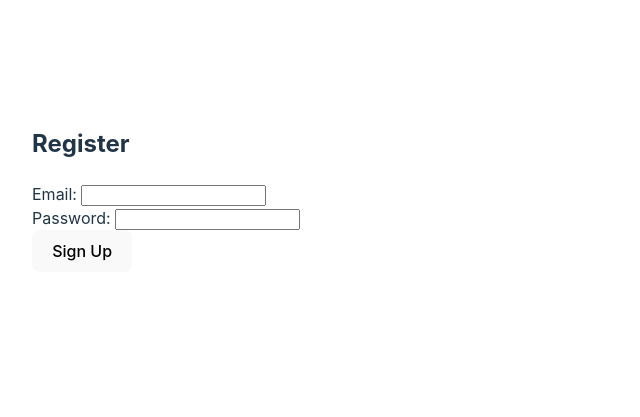
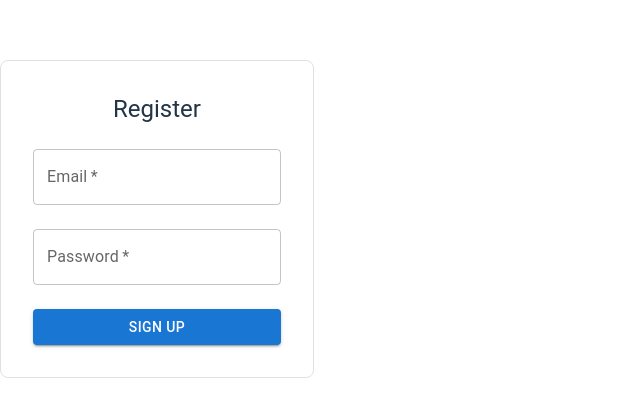
Before and after one commit to EASS-HIT-PART-A-2024-CLASS-VI/orBennyHomeTasker, a React (Vite) app in the folder frontend/: page /register in a window 1280 px wide. Shown: the part 201-618 px from the top of the page, without its empty margins (0-640 px from the left). Built offline with nearby package versions, Linux system fonts and the light colour scheme.

Commit message:
added material-ui and styled register page

```diff
--- a/frontend/package.json
+++ b/frontend/package.json
@@ -10,6 +10,9 @@
     "preview": "vite preview"
   },
   "dependencies": {
+    "@emotion/react": "^11.14.0",
+    "@emotion/styled": "^11.14.0",
+    "@mui/material": "^5.16.13",
     "react": "^18.3.1",
     "react-dom": "^18.3.1"
   },
--- a/frontend/src/Register.tsx
+++ b/frontend/src/Register.tsx
@@ -1,10 +1,23 @@
 import React, { useState } from "react";
 import { useNavigate } from "react-router-dom";
+import {
+    Button,
+    TextField,
+    Box,
+    Typography,
+    Stack,
+    Snackbar,
+    Alert
+} from "@mui/material";
 
 function Register() {
     const navigate = useNavigate();
     const [email, setEmail] = useState("");
     const [password, setPassword] = useState("");
+    //const [confirmPassword, setConfirmPassword] = useState("");
+    const [successOpen, setSuccessOpen] = useState(false);
+    const [errorOpen, setErrorOpen] = useState(false);
+    const [errorMsg, setErrorMsg] = useState("");
 
     const handleRegister = async (e: React.FormEvent) => {
         e.preventDefault();
@@ -18,41 +31,75 @@ function Register() {
                 const text = await response.text();
                 throw new Error(text || "Registration failed");
             }
-            alert("Registered successfully!");
-            navigate("/login"); // go to login page
+            setSuccessOpen(true);
+            setTimeout(() => navigate("/login"), 1500);//go to login page
         } catch (err) {
-            console.error(err);
-            alert("Registration failed");
+            setErrorOpen(true);
+            setErrorMsg((err as Error).message);
         }
     };
 
     return (
-        <div style={{ margin: "2rem" }}>
-            <h2>Register</h2>
+        <Box
+            sx={{
+                maxWidth: 400,
+                mx: "auto",
+                mt: 5,
+                p: 4,
+                border: "1px solid",
+                borderColor: "divider",
+                borderRadius: 2,
+            }}
+        >
+            <Typography variant="h5" mb={3} textAlign="center">
+                Register
+            </Typography>
             <form onSubmit={handleRegister}>
-                <div>
-                    <label>Email: </label>
-                    <input
+                <Stack spacing={3}>
+                    <TextField
+                        label="Email"
                         type="email"
+                        variant="outlined"
                         value={email}
                         onChange={(e) => setEmail(e.target.value)}
                         required
                     />
-                </div>
-
-                <div>
-                    <label>Password: </label>
-                    <input
+                    <TextField
+                        label="Password"
                         type="password"
+                        variant="outlined"
                         value={password}
                         onChange={(e) => setPassword(e.target.value)}
                         required
                     />
-                </div>
+                    <Button variant="contained" type="submit">
+                        Sign Up
+                    </Button>
+                </Stack>
+            </form>
 
-                <button type="submit">Sign Up</button>
-            </form>
-        </div>
+            {/* Success Snackbar */}
+            <Snackbar
+                open={successOpen}
+                autoHideDuration={3000}
+                onClose={() => setSuccessOpen(false)}
+            >
+                <Alert onClose={() => setSuccessOpen(false)} severity="success">
+                    Registered successfully!
+                </Alert>
+            </Snackbar>
+
+            {/* Error Snackbar */}
+            <Snackbar
+                open={errorOpen}
+                autoHideDuration={3000}
+                onClose={() => setErrorOpen(false)}
+            >
+                <Alert onClose={() => setErrorOpen(false)} severity="error">
+                    {errorMsg}
+                </Alert>
+            </Snackbar>
+        </Box>
     );
 }
 
--- a/frontend/src/main.tsx
+++ b/frontend/src/main.tsx
@@ -1,13 +1,25 @@
 import React from 'react';
 import ReactDOM from 'react-dom/client';
+import { ThemeProvider, createTheme } from '@mui/material/styles';
 import { BrowserRouter, Routes, Route } from "react-router-dom";
 import './index.css'
 import App from './App.tsx'
 import Login from './Login.tsx';
 import Register from './Register.tsx';
 
+const theme = createTheme({
+  // You can customize your palette, typography, etc. here
+  palette: {
+    primary: {
+      main: '#1976d2',
+    },
+    // ...
+  },
+});
+
 ReactDOM.createRoot(document.getElementById('root')!).render(
   <React.StrictMode>
+    <ThemeProvider theme={theme}>
       <BrowserRouter>
         <Routes>
           <Route path="/" element={<App />} />
@@ -15,5 +27,6 @@ ReactDOM.createRoot(document.getElementById('root')!).render(
           <Route path="/register" element={<Register />} />
         </Routes>
       </BrowserRouter>
+    </ThemeProvider>
   </React.StrictMode>,
 )
```
Also changed, not shown: frontend/tsconfig.app.json (+9 -5 lines), package.json (added, +9 -0 lines), 2 other files (tests, documents, lock files or other folders). Lines whose indentation alone changed are shown as unchanged.
